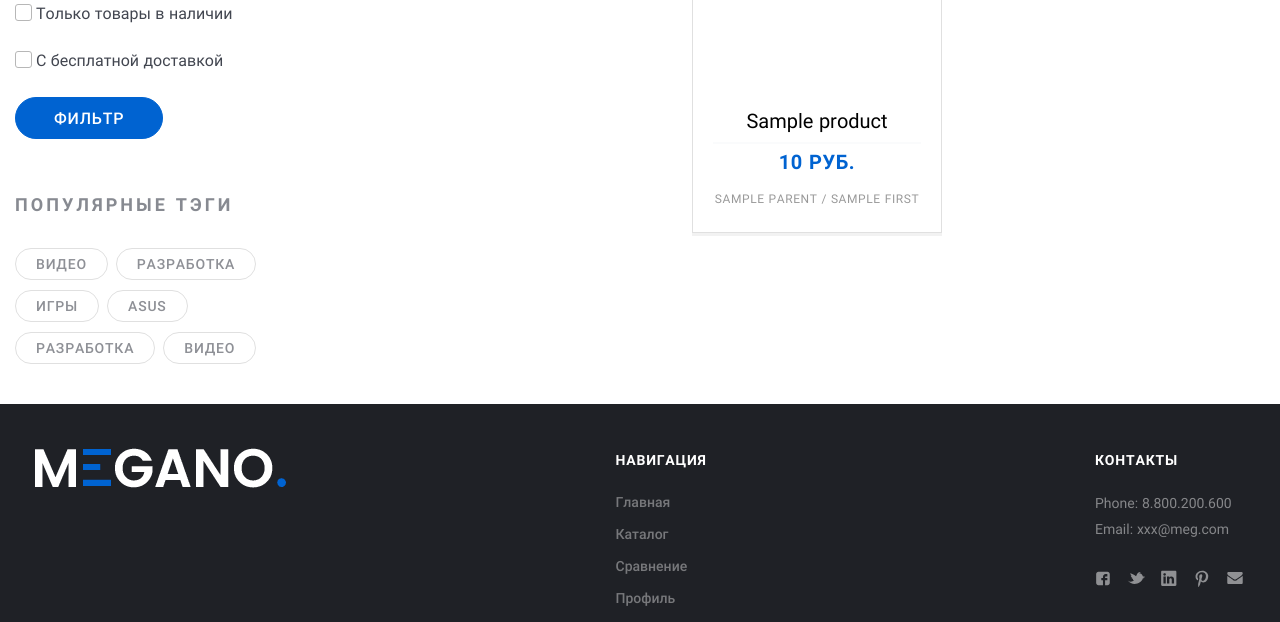
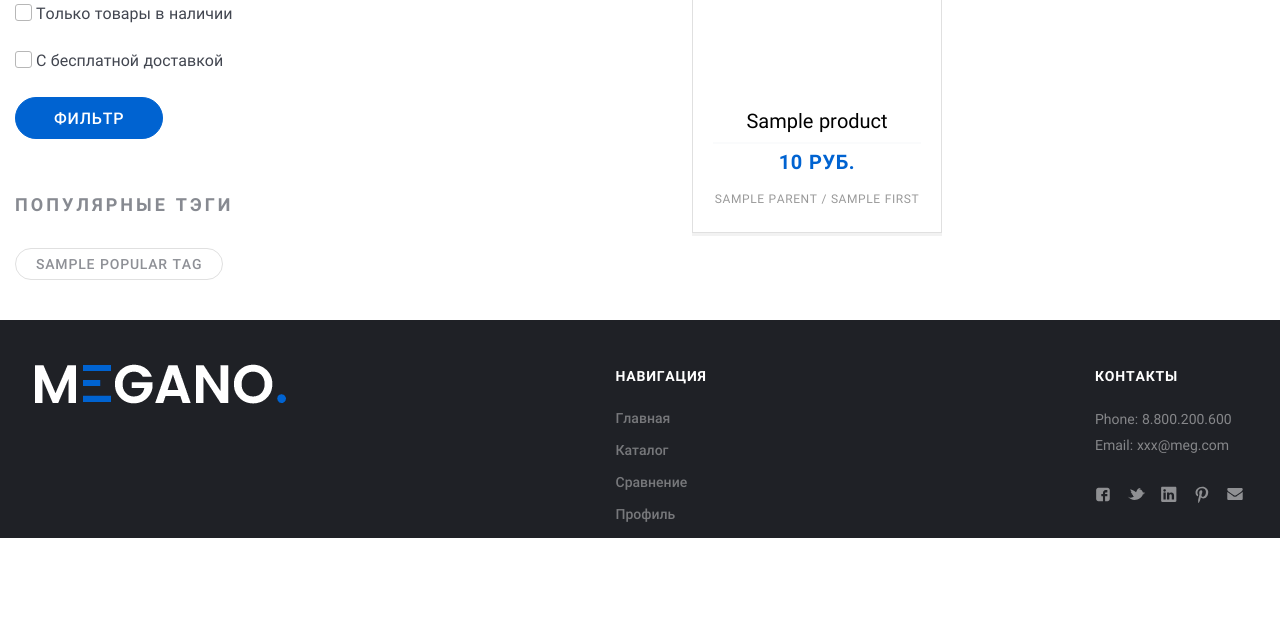
Before and after one commit to bionicsv26/online_store, a Django app: template src/market/catalog_app/templates/catalog_app/catalog.html in a window 1280 px wide. Shown: the part 673-1295 px from the top of the page. After the commit the page ends 1211 px from the top, so only its background shows below. Run offline with Django 4.2, Linux system fonts and the light colour scheme; the template is opened without the code that fills it: most values are stand-ins (such as "Sample title", 1, 10 or a date in 2020); one stand-in notice (Sample message) is shown; parts of the project's set-up code (start-up, migrations or seed data) failed here and were passed over.

Commit message:
добавлено отображение популярных тэгов на страницекатлога; добавлены ссылки для тэгов на странице деталей продукта

```diff
--- a/src/market/catalog_app/templates/catalog_app/catalog_base.html
+++ b/src/market/catalog_app/templates/catalog_app/catalog_base.html
@@ -67,9 +67,10 @@
             </strong>
           </header>
           <div class="Section-columnContent">
-            <div class="buttons"><a class="btn btn_default btn_sm" href="#">Видео</a><a class="btn btn_default btn_sm" href="#">Разработка</a><a class="btn btn_default btn_sm" href="#">Игры</a><a class="btn btn_default btn_sm" href="#">Asus</a><a class="btn btn_default btn_sm"
-                                                                                                                                                                                                                                                       href="#">Разработка</a><a
-                    class="btn btn_default btn_sm" href="#">Видео</a>
+            <div class="buttons">
+              {% for popular_tag in popular_tags %}
+                <a class="btn btn_default btn_sm" href="{% url 'market.catalog_app:catalog' %}?tag={{ popular_tag.name }}">{{ popular_tag.name }}</a>
+              {% endfor %}
             </div>
           </div>
         </div>
@@ -80,10 +81,10 @@
           </div>
           <div class="Sort-variants">
 
-            <a class="Sort-sortBy Sort-sortBy_dec" href="?order_by=-rating{% if category %}&category={{ category }}{% endif %}{% if search %}&search={{ search }}{% endif %}">Популярности</a>
-            <a class="Sort-sortBy" href="?order_by=price{% if category %}&category={{ category }}{% endif %}{% if search %}&search={{ search }}{% endif %}">Цене</a>
-            <a class="Sort-sortBy" href="?order_by=-feedback{% if category %}&category={{ category }}{% endif %}{% if search %}&search={{ search }}{% endif %}">Отзывам</a>
-            <a class="Sort-sortBy Sort-sortBy_inc" href="?order_by=-created_at{% if category %}&category={{ category }}{% endif %}{% if search %}&search={{ search }}{% endif %}">Новизне</a>
+            <a class="Sort-sortBy Sort-sortBy_dec" href="?order_by=-rating{% if category %}&category={{ category }}{% endif %}{% if tag %}&search={{ tag }}{% endif %}">Популярности</a>
+            <a class="Sort-sortBy" href="?order_by=price{% if category %}&category={{ category }}{% endif %}{% if tag %}&search={{ tag }}{% endif %}">Цене</a>
+            <a class="Sort-sortBy" href="?order_by=-feedback{% if category %}&category={{ category }}{% endif %}{% if tag %}&search={{ tag }}{% endif %}">Отзывам</a>
+            <a class="Sort-sortBy Sort-sortBy_inc" href="?order_by=-created_at{% if category %}&category={{ category }}{% endif %}{% if tag %}&search={{ tag }}{% endif %}">Новизне</a>
           </div>
         </div>
         <div class="Cards">
@@ -105,7 +106,6 @@
                     </a>
                   {% endif %}
 
-
                 <a class="Pagination-element Pagination-element_current" href="#">
                   <span class="Pagination-text">{{ page_obj.number }}</span>
                 </a>
--- a/src/market/products/templates/products/product_details.html
+++ b/src/market/products/templates/products/product_details.html
@@ -84,7 +84,7 @@
                 {% if product_tags %}
                   <strong class="ProductCard-tagsTitle">Тэги:</strong>
                   {% for tag in product_tags %}
-                    <a href="#">{{ tag.name }}</a>{% if product_tags.last != tag %},{% endif %}
+                    <a href="{% url 'market.catalog_app:catalog' %}?tag={{ tag.name }}">{{ tag.name }}</a>{% if product_tags.last != tag %},{% endif %}
                   {% endfor %}
                 {% else %}
                   <span style="color: #a8aab4">У этого продукта нет тегов</span>
```
Also changed, not shown: src/market/catalog_app/views.py (+8 -6 lines), src/market/products/views.py (line endings or trailing spaces).
